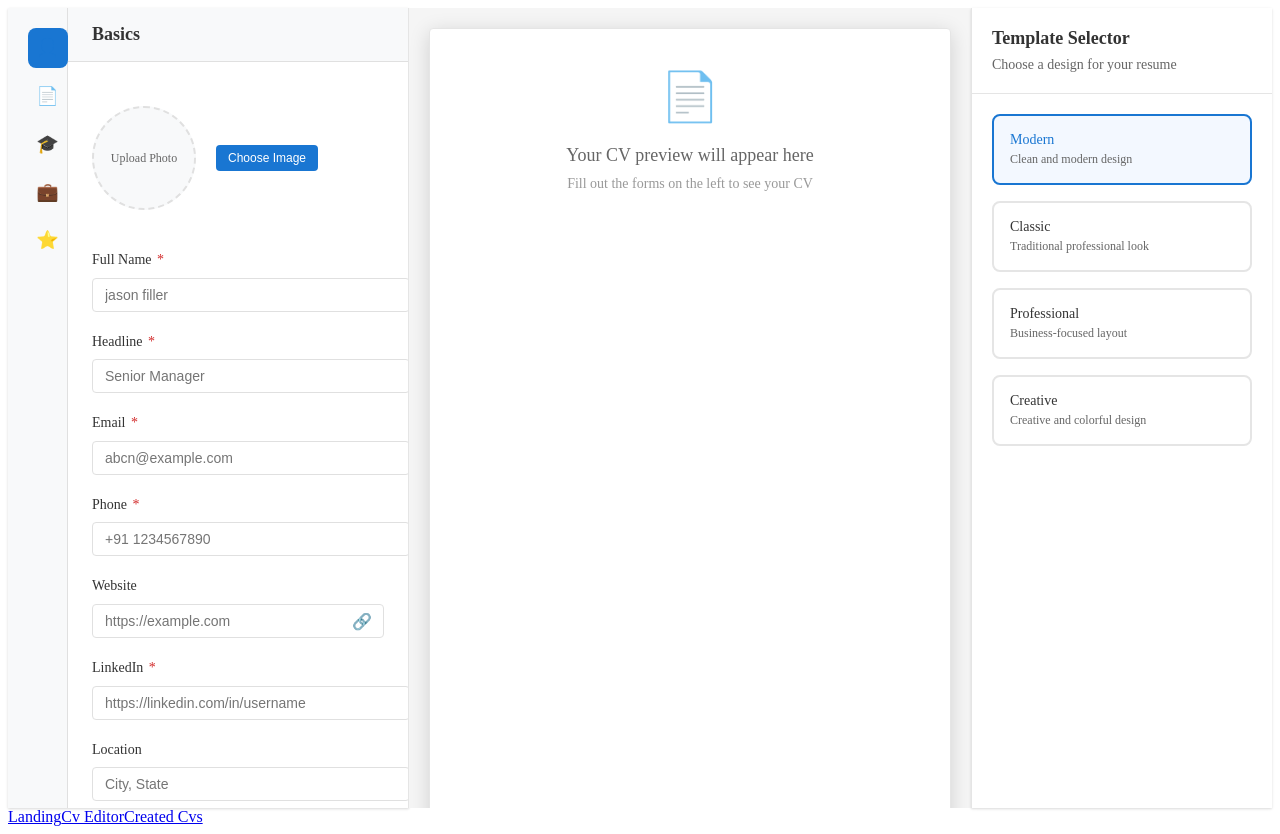
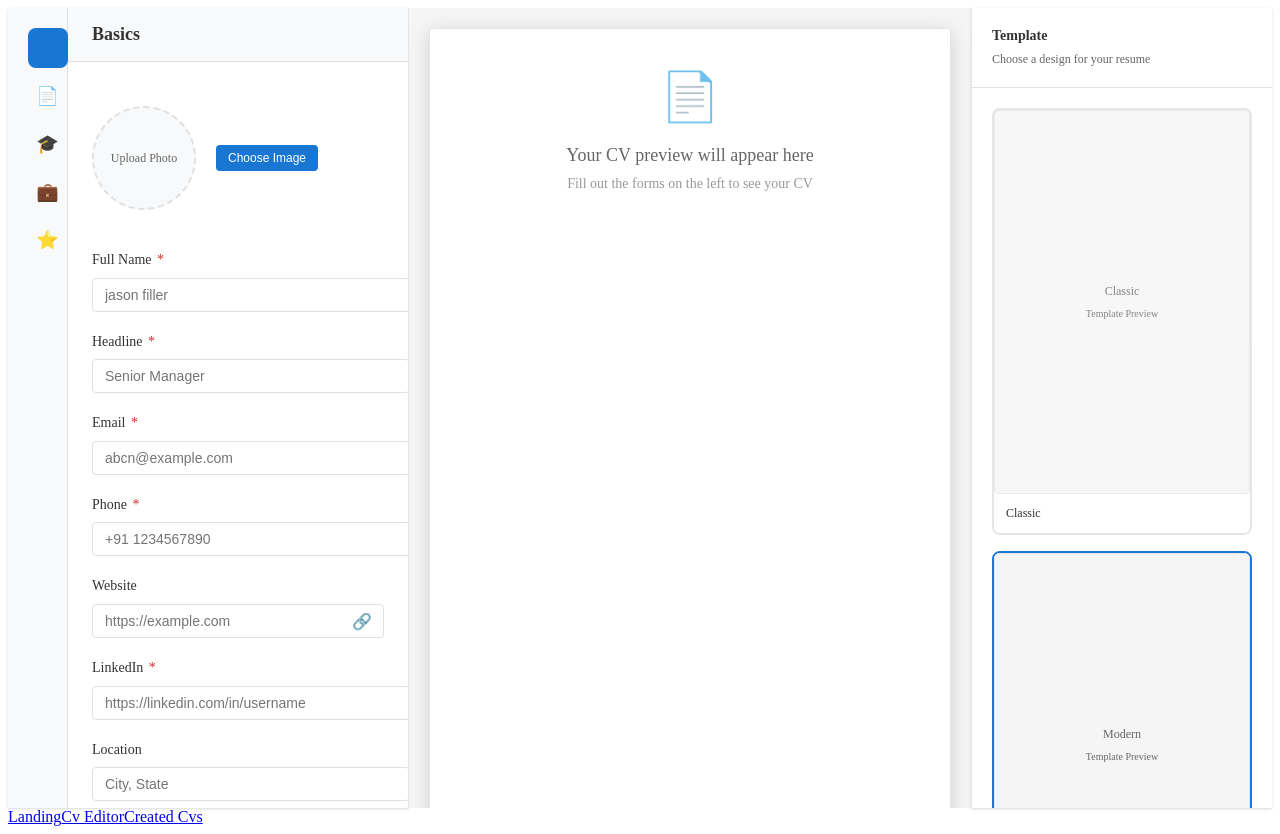
Before and after one commit to Oms-343/kendo-cvbuilder, a React (Vite) app: page /cv-editor in a window 1280 px wide. Built offline with nearby package versions, Linux system fonts and the light colour scheme.

Commit message:
update template selector ui

```diff
--- a/src/components/CvBuilder.tsx
+++ b/src/components/CvBuilder.tsx
@@ -1,6 +1,7 @@
 import React, { useState } from "react";
-import LeftPanel from "./LeftPanel/Forms";
+import Forms from "./LeftPanel/Forms";
 import CvPreview from "./MidPanel/CvPreview";
+import TemplateSelector from "./RightPanel/TemplateSelector";
 import type {
   BasicsData,
   SummaryData,
@@ -94,7 +95,7 @@ const CvBuilder: React.FC = () => {
           flexDirection: "column",
         }}
       >
-        <LeftPanel
+        <Forms
           cvData={cvData}
           updateBasics={updateBasics}
           updateSummary={updateSummary}
@@ -155,90 +156,10 @@ const CvBuilder: React.FC = () => {
           flexDirection: "column",
         }}
       >
-        <div
-          style={{
-            padding: "20px",
-            borderBottom: "1px solid #e5e5e5",
-          }}
-        >
-          <h3
-            style={{
-              margin: "0",
-              fontSize: "18px",
-              fontWeight: "600",
-              color: "#333",
-            }}
-          >
-            Template Selector
-          </h3>
-          <p
-            style={{
-              margin: "8px 0 0 0",
-              fontSize: "14px",
-              color: "#666",
-            }}
-          >
-            Choose a design for your resume
-          </p>
-        </div>
-        <div
-          style={{
-            flex: 1,
-            padding: "20px",
-            overflowY: "auto",
-          }}
-        >
-          {/* Template options */}
-          <div
-            style={{
-              display: "grid",
-              gap: "16px",
-            }}
-          >
-            {["modern", "classic", "professional", "creative"].map(
-              (template) => (
-                <div
-                  key={template}
-                  onClick={() => setSelectedTemplate(template)}
-                  style={{
-                    padding: "16px",
-                    border: `2px solid ${
-                      selectedTemplate === template ? "#1976d2" : "#e5e5e5"
-                    }`,
-                    borderRadius: "8px",
-                    cursor: "pointer",
-                    backgroundColor:
-                      selectedTemplate === template ? "#f3f8ff" : "#ffffff",
-                    transition: "all 0.2s ease",
-                  }}
-                >
-                  <div
-                    style={{
-                      fontWeight: "500",
-                      fontSize: "14px",
-                      color: selectedTemplate === template ? "#1976d2" : "#333",
-                      textTransform: "capitalize",
-                    }}
-                  >
-                    {template}
-                  </div>
-                  <div
-                    style={{
-                      fontSize: "12px",
-                      color: "#666",
-                      marginTop: "4px",
-                    }}
-                  >
-                    {template === "modern" && "Clean and modern design"}
-                    {template === "classic" && "Traditional professional look"}
-                    {template === "professional" && "Business-focused layout"}
-                    {template === "creative" && "Creative and colorful design"}
-                  </div>
-                </div>
-              )
-            )}
-          </div>
-        </div>
+        <TemplateSelector
+          selectedTemplate={selectedTemplate}
+          setSelectedTemplate={setSelectedTemplate}
+        />
       </div>
     </div>
   );
--- /dev/null
+++ b/src/components/RightPanel/TemplateSelector.tsx
@@ -0,0 +1,192 @@
+import React from "react";
+
+interface TemplateSelectorProps {
+  selectedTemplate: string;
+  setSelectedTemplate: (template: string) => void;
+}
+
+const templates = [
+  {
+    id: "classic",
+    name: "Classic",
+    description:
+      "A simple single column layout for a straightforward presentation",
+  },
+  {
+    id: "modern",
+    name: "Modern",
+    description:
+      "A modern template with a clean and professional design with 2 columns.",
+  },
+  {
+    id: "clean",
+    name: "Clean",
+    description:
+      "A clean and professional design with a single column and table.",
+  },
+  {
+    id: "blue",
+    name: "Formal",
+    description:
+      "A single column layout with a clean and professional design blue color.",
+  },
+  {
+    id: "classicGrey",
+    name: "Corporate",
+    description:
+      "A single column layout with a clean and professional design grey color.",
+  },
+  {
+    id: "modernBlue",
+    name: "Professional",
+    description:
+      "A modern template with a clean and professional design green color.",
+  },
+];
+
+const TemplateSelector: React.FC<TemplateSelectorProps> = ({
+  selectedTemplate,
+  setSelectedTemplate,
+}) => {
+  return (
+    <div
+      style={{
+        display: "flex",
+        height: "100%",
+        flexDirection: "column",
+      }}
+    >
+      <div
+        style={{
+          padding: "20px",
+          borderBottom: "1px solid #e5e5e5",
+          backgroundColor: "#ffffff",
+        }}
+      >
+        <h3
+          style={{
+            margin: "0",
+            fontSize: "14px",
+            fontWeight: "600",
+            color: "#333",
+          }}
+        >
+          Template
+        </h3>
+        <p
+          style={{
+            margin: "8px 0 0 0",
+            fontSize: "12px",
+            color: "#666",
+          }}
+        >
+          Choose a design for your resume
+        </p>
+      </div>
+
+      <div
+        style={{
+          flex: 1,
+          overflowY: "auto",
+          padding: "20px",
+        }}
+      >
+        <div
+          style={{
+            display: "grid",
+            gridTemplateColumns: "1fr",
+            gap: "16px",
+          }}
+        >
+          {templates.map((template) => (
+            <div
+              key={template.id}
+              onClick={() => setSelectedTemplate(template.id)}
+              style={{
+                cursor: "pointer",
+                overflow: "hidden",
+                borderRadius: "8px",
+                border: `2px solid ${
+                  selectedTemplate === template.id ? "#1976d2" : "#e5e5e5"
+                }`,
+                backgroundColor:
+                  selectedTemplate === template.id ? "#f3f8ff" : "#ffffff",
+                transition: "all 0.2s ease",
+              }}
+            >
+              <div
+                style={{
+                  position: "relative",
+                  aspectRatio: "210/297",
+                  width: "100%",
+                  backgroundColor: "#ffffff",
+                  display: "flex",
+                  alignItems: "center",
+                  justifyContent: "center",
+                  opacity: selectedTemplate === template.id ? 1 : 0.8,
+                }}
+              >
+                {/* Template thumbnail placeholder */}
+                <div
+                  style={{
+                    width: "100%",
+                    height: "100%",
+                    display: "flex",
+                    alignItems: "center",
+                    justifyContent: "center",
+                    backgroundColor: "#f5f5f5",
+                    border: "1px solid #e5e5e5",
+                    borderRadius: "4px",
+                    fontSize: "12px",
+                    color: "#666",
+                    textAlign: "center",
+                    padding: "10px",
+                  }}
+                >
+                  <div>
+                    <div
+                      style={{
+                        fontWeight: "500",
+                        marginBottom: "8px",
+                      }}
+                    >
+                      {template.name}
+                    </div>
+                    <div
+                      style={{
+                        fontSize: "10px",
+                        lineHeight: "1.3",
+                      }}
+                    >
+                      Template Preview
+                    </div>
+                  </div>
+                </div>
+              </div>
+
+              <div
+                style={{
+                  padding: "12px",
+                  backgroundColor: "#ffffff",
+                }}
+              >
+                <h4
+                  style={{
+                    margin: "0",
+                    fontSize: "12px",
+                    fontWeight: "500",
+                    color: "#333",
+                  }}
+                >
+                  {template.name}
+                </h4>
+              </div>
+            </div>
+          ))}
+        </div>
+      </div>
+    </div>
+  );
+};
+
+export default TemplateSelector;
```
Also changed, not shown: src/components/LeftPanel/Forms.tsx (+8 -8 lines).
